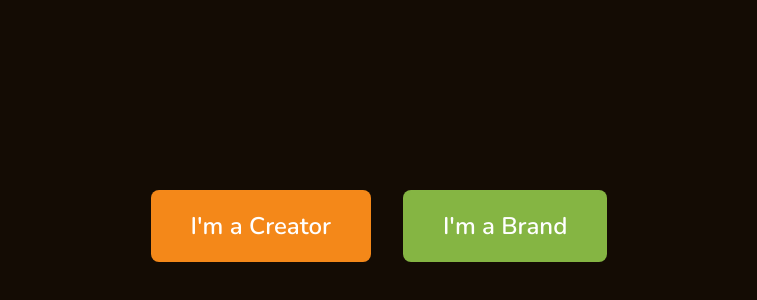
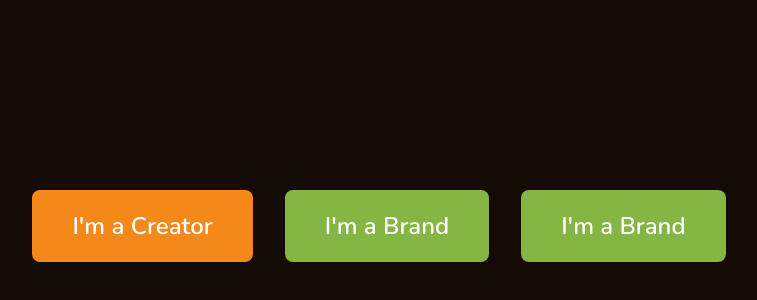
Before and after one commit to FruitStudioUK/Fruit-Site, a Next.js app: page / in a window 1280 px wide. Shown: the part 174-474 px from the top of the page, without its empty margins (261-1018 px from the left). Built offline with nearby package versions, Linux system fonts and the light colour scheme.

Commit message:
Update page.tsx

```diff
--- a/app/page.tsx
+++ b/app/page.tsx
@@ -28,17 +28,20 @@ export default function HomePage() {
           animating ? 'opacity-0' : 'opacity-100'
         }`}
       >
-        <div className="relative overflow-hidden">
-  <button
-    onClick={(e) => {
-      createRipple(e, "ripple-orange");
-      handleSelect("creator");
-    }}
-    className="btn-primary text-2xl py-5 px-10 relative z-10"
-  >
-    I'm a Creator
-  </button>
-</div>
+        <button
+  onClick={() => handleSelect('creator')}
+  className="btn-primary btn-ripple btn-ripple-orange text-2xl py-5 px-10"
+>
+  I'm a Creator
+</button>
+
+<button
+  onClick={() => handleSelect('brand')}
+  className="btn-secondary btn-ripple btn-ripple-green text-2xl py-5 px-10"
+>
+  I'm a Brand
+</button>
+
 
 <div className="relative overflow-hidden">
   <button
```
